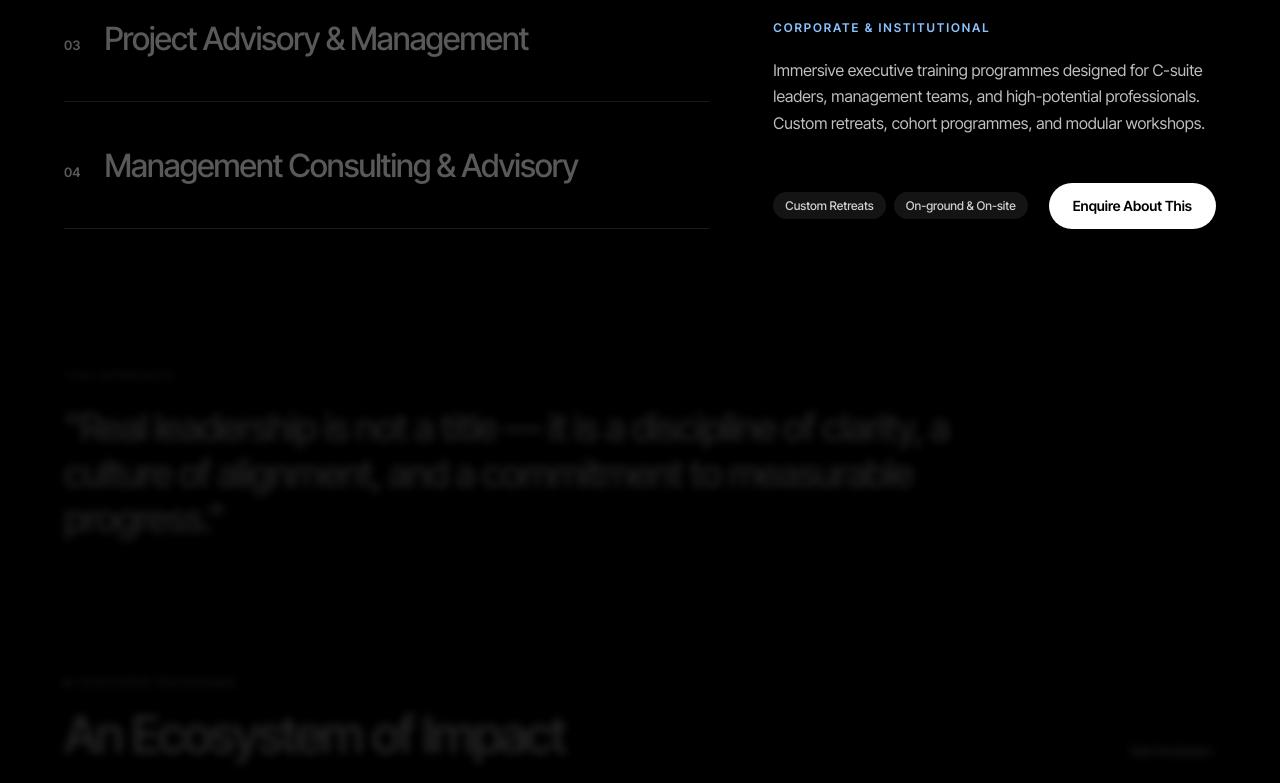
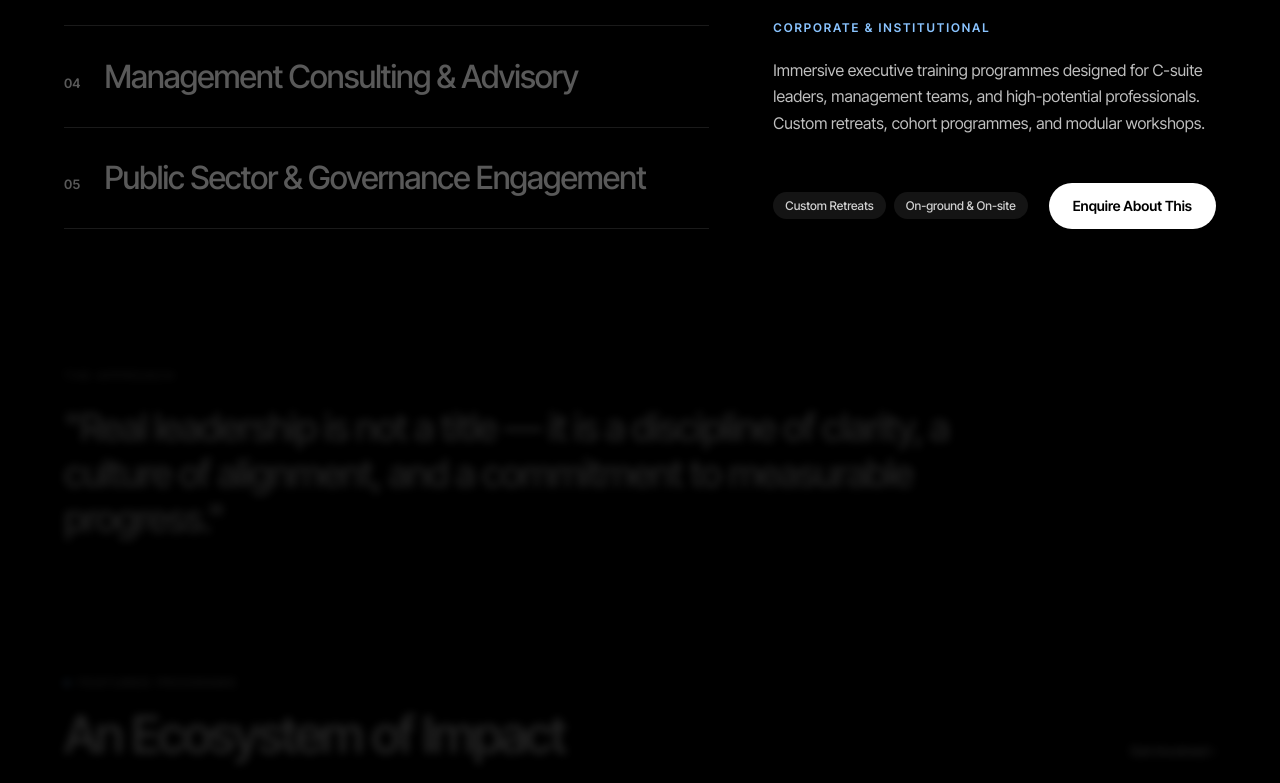
Before and after one commit to Kingsleysam1/sen, a React (Vite) app: page / in a window 1280 px wide. Shown: the part 3691-4474 px from the top of the page. Built offline with nearby package versions, Linux system fonts and the light colour scheme.

Commit message:
Expertise: add 05 Public Sector & Governance Engagement
Co-Authored-By: Claude Opus 5.5 <noreply@anthropic.com>
Claude-Session: https://claude.ai/code/session_01UDskeJGST6Hv6KuPtxFLkk

```diff
--- a/src/components/InitiativesSection.tsx
+++ b/src/components/InitiativesSection.tsx
@@ -48,6 +48,16 @@ const EXPERTISE_ROWS = [
     tags: ['2–12 Week Engagements', 'Systemic'],
     image: PHOTOS.conference,
     pos: '55% 40%',
+  },
+  {
+    number: '05',
+    title: 'Public Sector & Governance Engagement',
+    subtitle: 'Government & Public Institutions',
+    description:
+      'Advisory and training engagements with government agencies and public institutions, supporting governance, policy delivery, institutional capacity and public-sector leadership development.',
+    tags: ['Governance', 'Public Institutions'],
+    image: PHOTOS.handshake,
+    pos: '50% 30%',
   },
 ];
 
```
